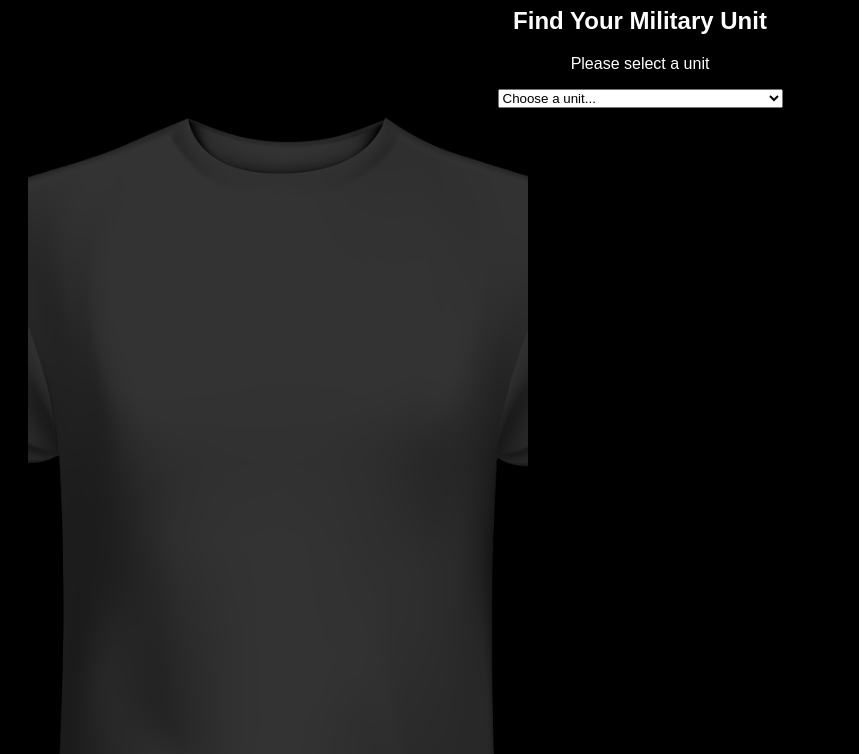
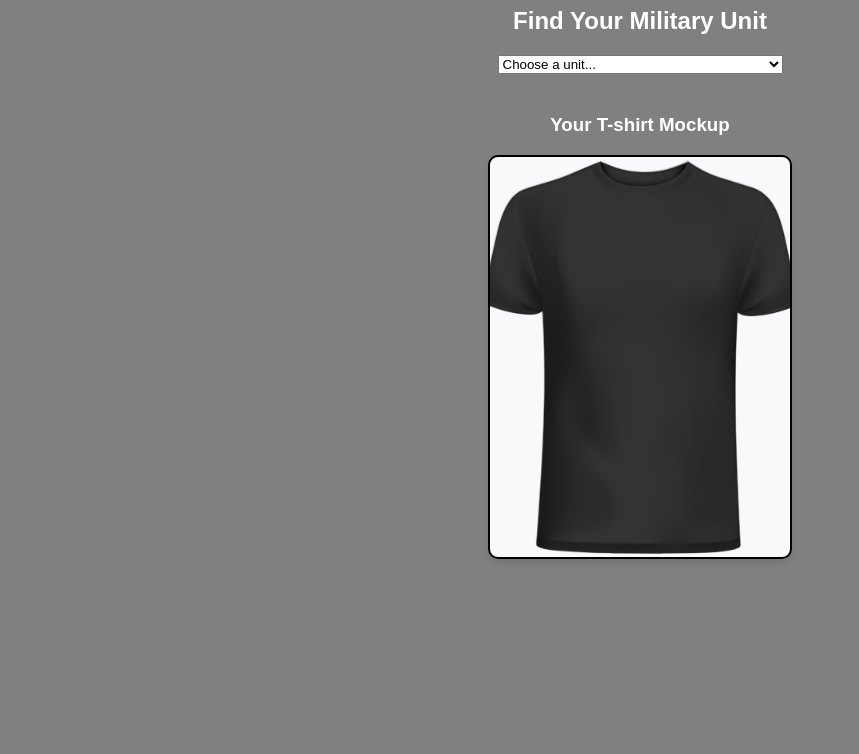
Before and after one commit to calebmelies/bft, an Astro site: page / in a window 1280 px wide. Shown: the part 101-855 px from the top of the page, without its empty margins (0-859 px from the left). After the commit the page ends 800 px from the top, so only its background shows below. Built offline with nearby package versions, Linux system fonts and the light colour scheme; Astro itself is replaced by a stand-in of ours.

Commit message:
image is working!!! need to get dynamic symbols

```diff
--- a/src/components/App.jsx
+++ b/src/components/App.jsx
@@ -17,20 +17,21 @@ const App = () => {
             <div style={{ fontFamily: 'Arial, sans-serif', textAlign: 'center', padding: '20px' }}>
                 <h1>Military T-Shirt Designer</h1>
                 <MilitaryUnitSelector onUnitSelect={handleUnitSelect}/>
-                <div
-                    style={{
-                        width: '500px',
-                        height: '900px',
-                        display: 'flex',
-                        backgroundImage: 'url(/images/tshirt.png)',
-                        backgroundSize: 'cover',
-                        backgroundPosition: 'center',
-                        borderRadius: '10px',
-                    }}
-                ></div>
+                {/*<div*/}
+                {/*    style={{*/}
+                {/*        width: '500px',*/}
+                {/*        height: '900px',*/}
+                {/*        display: 'flex',*/}
+                {/*        margin: '0 auto',*/}
+                {/*        backgroundImage: 'url(/images/tshirt.png)',*/}
+                {/*        backgroundSize: 'cover',*/}
+                {/*        backgroundPosition: 'center',*/}
+                {/*        borderRadius: '10px',*/}
+                {/*    }}*/}
+                {/*></div>*/}
                 {console.log("unitSymbol:")}
                 {console.log(unitSymbol)}
-                {unitSymbol && (
+
                     <div style={{ marginTop: '40px' }}>
                         <h3>Your T-shirt Mockup</h3>
                         <div
@@ -45,6 +46,7 @@ const App = () => {
                                 boxShadow: '0 4px 6px rgba(0, 0, 0, 0.1)',
                             }}
                         >
+
                             {/* Display the T-shirt image */}
                             <div
                                 style={{
@@ -58,6 +60,8 @@ const App = () => {
                             ></div>
 
                             {/* Overlay the unit symbol */}
+                            {/*<object data={unitSymbol} width="300" height="300"> </object>*/}
+                            {unitSymbol && (
                             <img
                                 src={unitSymbol}
                                 alt="Unit Symbol"
@@ -70,9 +74,10 @@ const App = () => {
                                     height: 'auto',
                                 }}
                             />
+                            )}
                         </div>
                     </div>
-                )}
+
             </div>
         );
     } catch (error) {
--- a/src/components/MilitaryUnitSelector.jsx
+++ b/src/components/MilitaryUnitSelector.jsx
@@ -1,5 +1,5 @@
 import React, { useState } from 'react';
-import MilSymbol from 'milsymbol'; // Import the milsymbol package
+import ms from 'milsymbol';
 // Updated unit options
 const unitOptions = [
     { value: 'infantry', label: 'Infantry' },
@@ -21,28 +21,33 @@ const MilitaryUnitSelector = ({ onUnitSelect }) => {
         // Logic to generate symbol based on selected unit
         if (unit === 'lav25') {
             // LAV-25 symbol generation using milsymbol
-            symbol = new MilSymbol('G*G*C*A*C' + '1505000000', { modifier: 'Reconnaissance', affiliation: 'F' });
+            symbol = new ms.Symbol("130310001412110000000000000000");
+            // var sym = new ms.Symbol("130310001412110000000000000000");
+            // sym.setOptions({size:35});
+            // var canvasElement = sym.asCanvas();
         } else {
             // Default symbol generation (use other codes for different unit types)
-            symbol = new MilSymbol('G*G*F*C*A', { affiliation: 'F' });
+            symbol = new ms.Symbol('G*G*F*C*A', { affiliation: 'F' });
         }
         console.log("symbol:  - " + symbol);
         // Set the symbol as a base64-encoded string
         // setUnitSymbol(symbol.asCanvas().toDataURL());
         // console.log('value: ', value);
         // setSelectedUnit(value);
-        setSelectedUnit(symbol.asCanvas().toDataURL());
+        // setSelectedUnit(symbol.asCanvas().toDataURL());
+        // setSelectedUnit(symbol);
         // onUnitSelect(value); // Pass the value up to the parent component
         onUnitSelect(symbol.asCanvas().toDataURL()); // Pass the value up to the parent component
+        // onUnitSelect(symbol); // Pass the value up to the parent component
     };
 
     return (
         <div>
             <h2>Find Your Military Unit</h2>
             {/* Div to display the selected value */}
-            <div>
-                {selectedUnit ? <p>Selected Unit: {selectedUnit}</p> : <p>Please select a unit</p>}
-            </div>
+            {/*<div>*/}
+            {/*    {selectedUnit ? <p>Selected Unit: {selectedUnit}</p> : <p>Please select a unit</p>}*/}
+            {/*</div>*/}
             <select onChange={handleChange} defaultValue="">
                 <option value="" disabled>
                     Choose a unit...
--- a/src/pages/index.astro
+++ b/src/pages/index.astro
@@ -6,7 +6,7 @@ import App from '../components/App.jsx';
   <head style="background-color:black;">
   <style>
   body {
-    background-color:black;
+    background-color:grey;
     color:white;
   }
   </style>
```
Also changed, not shown: 1 other file.
